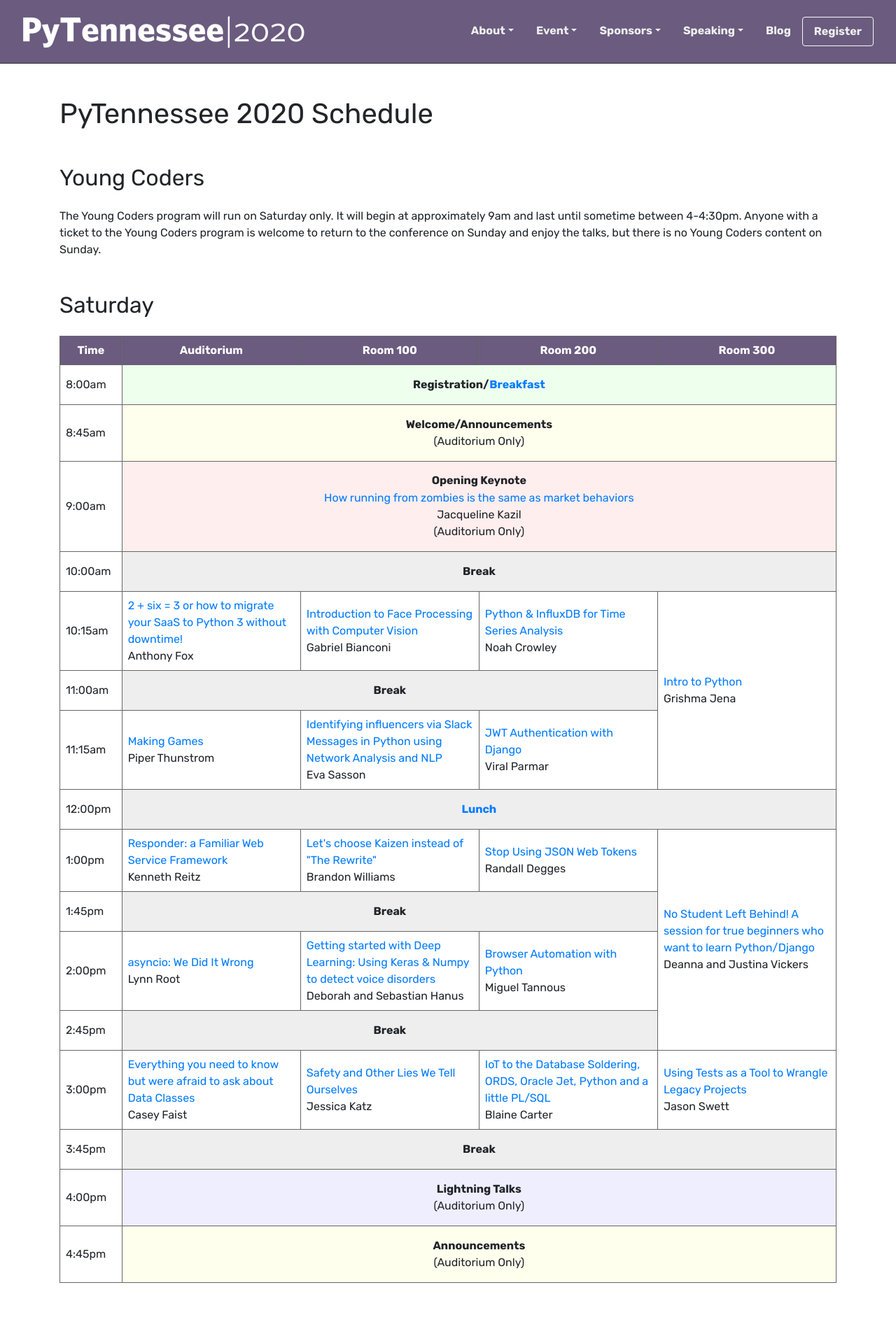
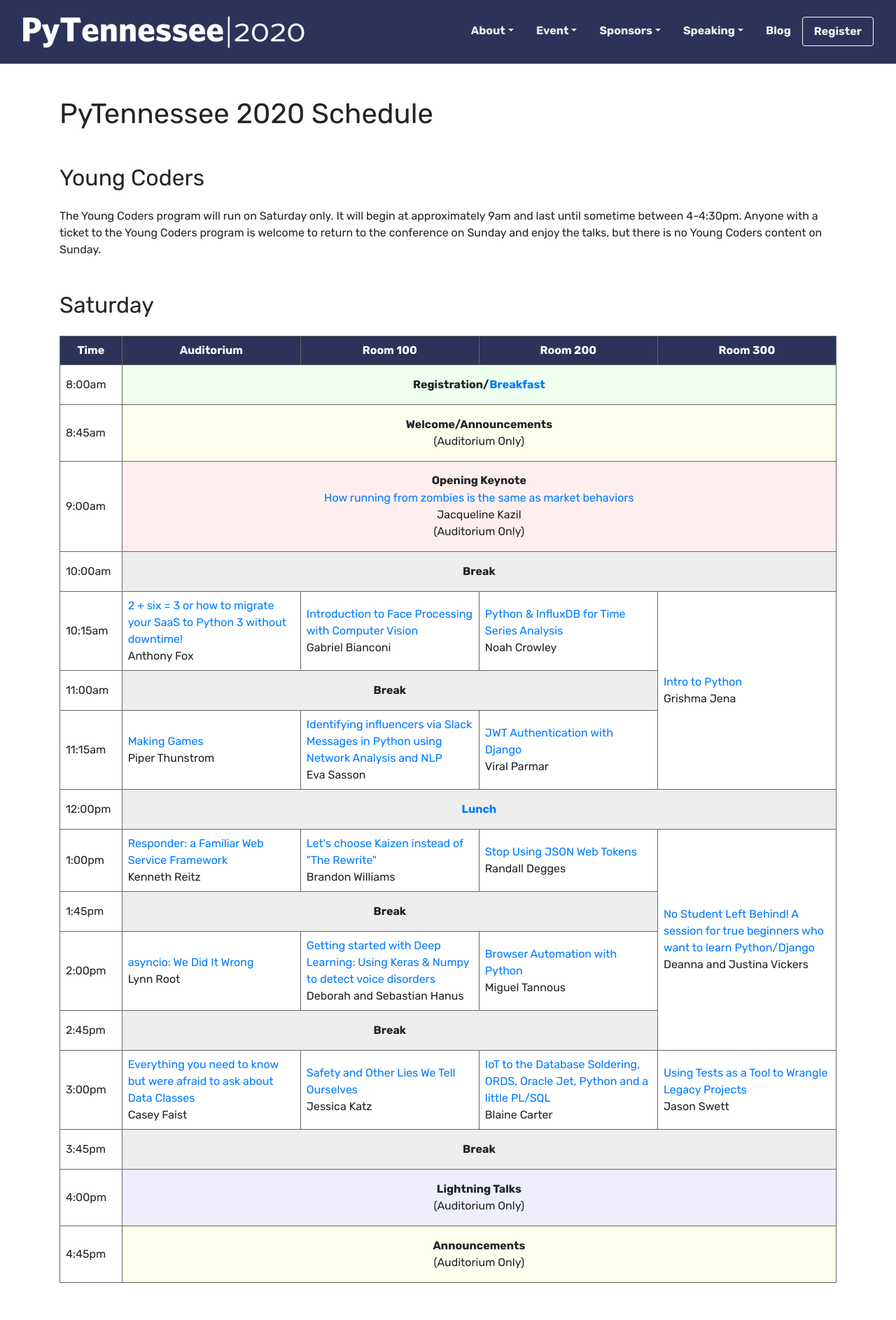
Before and after one commit to pytennessee/pytn-2020, a Jekyll site: the page built from schedule/schedule.md, in a window 1280 px wide. Shown: the top 1887 px of the page at 70% size. Built offline with Jekyll 4.4.1, drawn with Linux system fonts in a browser that asks for light colours.

Commit message:
Update site colors for 2020 colors

```diff
--- a/static/styles/pytn.css
+++ b/static/styles/pytn.css
@@ -19,7 +19,7 @@ h1, h2, h3, h4, h5, h6,
 }
 
 .header, .footer {
-  background: #6a5b7f;
+  background: #2c3358;
   color: #eee;
   padding: 0.75rem 2rem;
 }
@@ -67,12 +67,12 @@ h1, h2, h3, h4, h5, h6,
 }
 
 .nav a:hover, .nav a:focus {
-  color: #342d3f;
+  color: #7399ff;
 }
 
 .nav-dropdown {
-  background: #75648c;
-  border: 1px solid #342d3f;
+  background: #2c3358;
+  border: 1px solid #4e6cff;
   color: #eee;
 }
 
@@ -370,7 +370,7 @@
 }
 
 .schedule table th {
-  background: #6a5b7f;
+  background: #2c3358;
   color: #fff;
   text-align: center
 }
```
